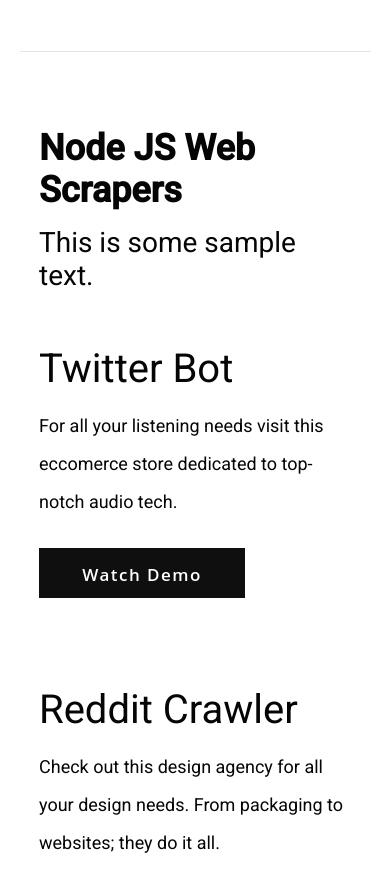
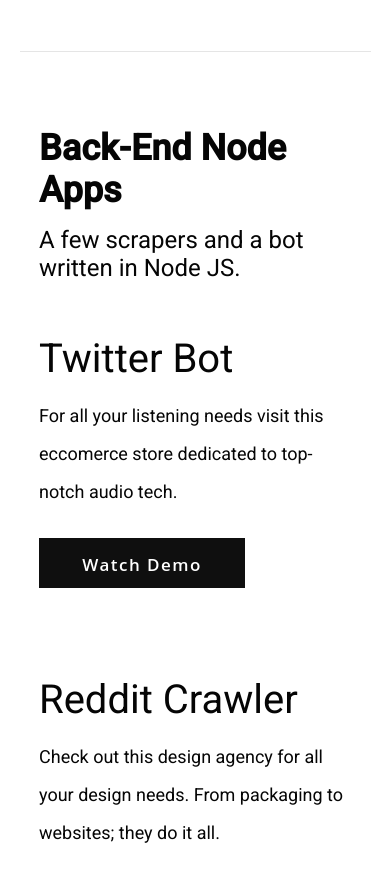
Before and after one commit to adis-tek/adis-tekesic-portfolio-site, a React (Create React App) app: page / in a window 390 px wide. Shown: the part 5800-6677 px from the top of the page. Built offline with nearby package versions, Linux system fonts and the light colour scheme.

Commit message:
node js app section is mobile responsive

```diff
--- a/src/components/WebScrapers.js
+++ b/src/components/WebScrapers.js
@@ -13,8 +13,8 @@
         <>
                 <Line />
             <WebScraperHeader>
-            <ScraperHeader>Node JS Web Scrapers</ScraperHeader>
-            <ScraperBody>This is some sample text.</ScraperBody>
+            <ScraperHeader>Back-End Node Apps</ScraperHeader>
+            <ScraperBody>A few scrapers and a bot written in Node JS.</ScraperBody>
             </WebScraperHeader>
             <ScraperContainer>
                 <Row2Large>
@@ -151,9 +151,16 @@
     @media (max-width: 1025px) {
         margin: 15px 0px 0px 0px;
     }
+    @media (max-width: 700px) {
+    align-items: center;
+    justify-content: center;
+    font-size: 24px;
+    text-align: center;
+    width: 100%;
+    }
     @media (max-width: 525px) {
     align-items: flex-start;
-    justify-content: flex-start;
+    font-size: 24px;
     text-align: left;
     width: 100%;
     }
--- a/src/pages/projectsFolder/TwitterBot.js
+++ b/src/pages/projectsFolder/TwitterBot.js
@@ -1,9 +1,6 @@
 import React from 'react';
 import styled from 'styled-components';
-import test from '../../images/test1440.jpg';
-import two_b from '../../images/project_breathe/two_b.png';
-import three_b from '../../images/project_breathe/three_b.png';
-import four_b from '../../images/project_breathe/four_b.png';
+import TwitterBotVideo from '../../videos/twitter_bot.mp4';
 import { motion } from "framer-motion";
 import { fadeIn } from "../../animation";
 
@@ -13,14 +10,13 @@
         <ProjectContainer>
             <ProjectInnerContainer>
             <ProjectIntro>
-                <IntroImage src={two_b} alt="project"/>
+            <Video src={TwitterBotVideo} />
                 <Header>Twitter Bot</Header>
                 <Paragraph>After the climax of the Covid-19 pandemic, a vaccine was finally made. This was a pivotal moment in history since it meant that the world would soon go back to normal.</Paragraph>
             </ProjectIntro>
             <ProjectMain>
                     <Paragraph>Each state was moving at a different pace with their vaccinations. To get a better idea of the progress I decided to fetch data and monitor crucial metrics like new daily cases and the vaccination rate.
     </Paragraph>
-                    <RowImage src={three_b} alt="test"/>
                     <Paragraph>This is a react app that leverages Material-UI’s cards and grid library that creates a neat and responsive layout.  Data is updated daily and fetched from the Covid Act Now API and is then presented on charts (created with the Recharts library) so users can better understand the trend.</Paragraph>
                     <Paragraph>I chose to use the Recharts library for charting the data (it was much easier to use than Material-UI charts).</Paragraph>
                     <Paragraph>The app gives users quick access to new daily data for all fifty states. Data is automatically presented on charts so users can visually see the trends and nine key metrics are collected daily to determine the rate of progress.</Paragraph>
@@ -38,6 +34,11 @@
     </motion.div>
     )
 }
+
+const Video = styled.iframe`
+    position: relative;
+    display: block;
+`;
 
 const ProjectContainer = styled.div`
     display: flex;
```
